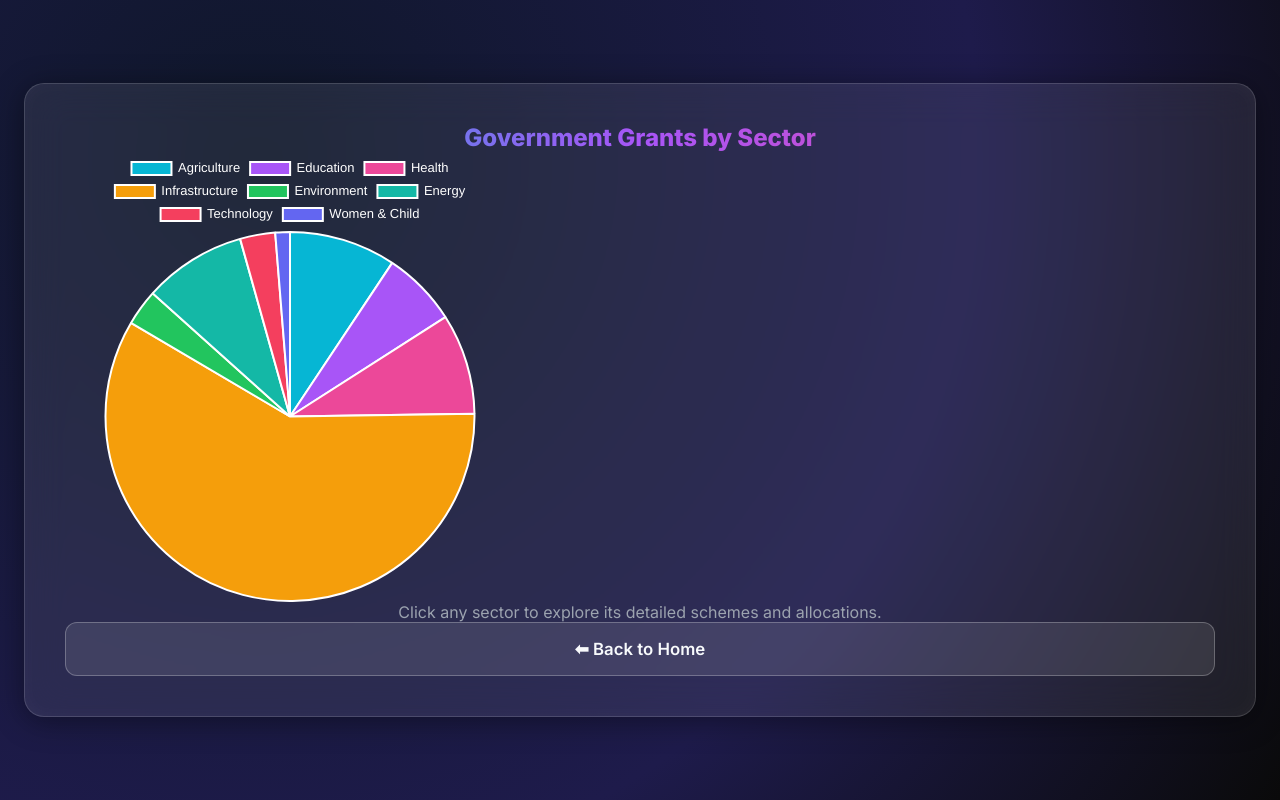
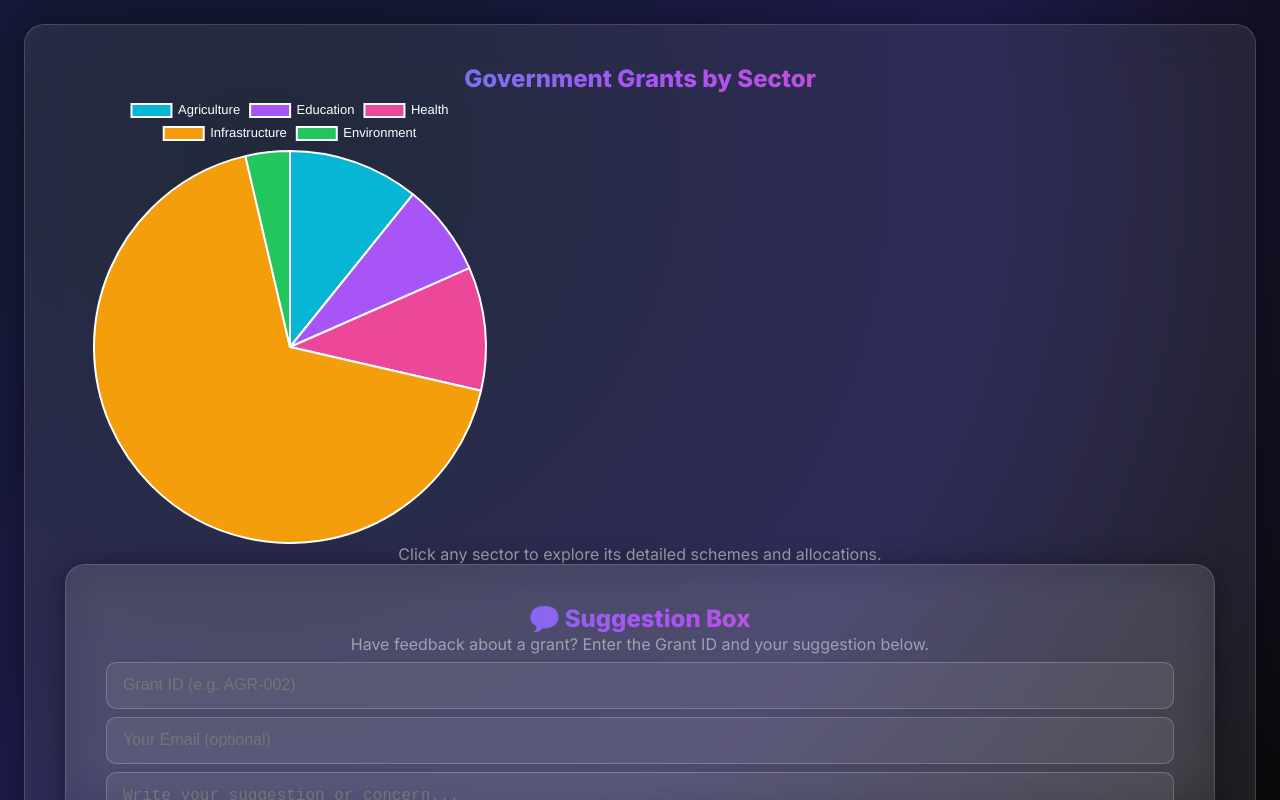
Before and after one commit to mamothai/grant-tracker-frontend, a React (Vite) app: page /chart in a window 1280 px wide. Built offline with nearby package versions, Linux system fonts and the light colour scheme.

Commit message:
✅ Added working EmailJS Suggestion Box for Grant Dashboard

```diff
--- a/src/components/GrantSectorChart.jsx
+++ b/src/components/GrantSectorChart.jsx
@@ -2,79 +2,57 @@ import React, { useEffect, useState } from "react";
 import { Pie } from "react-chartjs-2";
 import { Chart as ChartJS, ArcElement, Tooltip, Legend } from "chart.js";
 import { useNavigate, Link } from "react-router-dom";
+import emailjs from "emailjs-com";
 
 ChartJS.register(ArcElement, Tooltip, Legend);
 
 const GrantSectorChart = () => {
   const navigate = useNavigate();
   const [grants, setGrants] = useState([]);
+  const [grantId, setGrantId] = useState("");
+  const [email, setEmail] = useState("");
+  const [message, setMessage] = useState("");
+  const [status, setStatus] = useState("");
 
-  // ✅ 50 realistic Indian schemes (2023–2025)
+  // ✅ Preloaded 50+ government grants
   const sampleGrants = [
-    // --- Agriculture ---
     { id: "AGR-001", title: "PM Kisan Samman Nidhi", field: "Agriculture", amount: 60000 * 10000000, creator: "Ministry of Agriculture", description: "Provides ₹6,000 annual income support to farmers." },
     { id: "AGR-002", title: "Soil Health Card Scheme", field: "Agriculture", amount: 2500 * 10000000, creator: "Ministry of Agriculture", description: "Ensures better soil productivity through testing and awareness." },
     { id: "AGR-003", title: "Agriculture Infrastructure Fund", field: "Agriculture", amount: 33000 * 10000000, creator: "Department of Agriculture", description: "Funds post-harvest infrastructure projects across India." },
     { id: "AGR-004", title: "Pradhan Mantri Fasal Bima Yojana", field: "Agriculture", amount: 12000 * 10000000, creator: "Ministry of Agriculture", description: "Crop insurance scheme for farmers across India." },
     { id: "AGR-005", title: "National Food Security Mission", field: "Agriculture", amount: 5000 * 10000000, creator: "Dept. of Agriculture", description: "Enhances production of rice, wheat, pulses, and coarse cereals." },
 
-    // --- Education ---
     { id: "EDU-001", title: "National Education Mission", field: "Education", amount: 38965 * 10000000, creator: "Ministry of Education", description: "Promotes inclusive and equitable quality education." },
     { id: "EDU-002", title: "PM eVIDYA", field: "Education", amount: 1800 * 10000000, creator: "Ministry of Education", description: "Digital education initiative to promote e-learning." },
     { id: "EDU-003", title: "Samagra Shiksha", field: "Education", amount: 37383 * 10000000, creator: "Ministry of Education", description: "School education program integrating SSA, RMSA, and TE." },
     { id: "EDU-004", title: "National Means-cum-Merit Scholarship", field: "Education", amount: 750 * 10000000, creator: "Ministry of HRD", description: "Scholarship scheme for meritorious students from weaker sections." },
     { id: "EDU-005", title: "IndiaAI FutureSkills Initiative", field: "Education", amount: 500 * 10000000, creator: "Ministry of Electronics and IT", description: "Trains 1M teachers in AI across India." },
 
-    // --- Health ---
     { id: "HLT-001", title: "Ayushman Bharat (PM-JAY)", field: "Health", amount: 64000 * 10000000, creator: "Ministry of Health", description: "Provides health coverage up to ₹5 lakh per family per year." },
     { id: "HLT-002", title: "National Health Mission", field: "Health", amount: 37000 * 10000000, creator: "Ministry of Health", description: "Improves health systems and outcomes across India." },
     { id: "HLT-003", title: "PM Ayushman Bharat Digital Mission", field: "Health", amount: 1400 * 10000000, creator: "Ministry of Health", description: "Creates a digital health ecosystem for all citizens." },
     { id: "HLT-004", title: "Janani Suraksha Yojana", field: "Health", amount: 3000 * 10000000, creator: "Ministry of Health", description: "Promotes institutional deliveries to reduce maternal mortality." },
     { id: "HLT-005", title: "Mission Indradhanush", field: "Health", amount: 800 * 10000000, creator: "Ministry of Health", description: "Universal immunization of children under two years of age." },
 
-    // --- Infrastructure ---
     { id: "INF-001", title: "Smart Cities Mission", field: "Infrastructure", amount: 48000 * 10000000, creator: "Ministry of Housing and Urban Affairs", description: "Develops 100 smart cities with modern infrastructure." },
     { id: "INF-002", title: "Bharatmala Pariyojana", field: "Infrastructure", amount: 531000 * 10000000, creator: "Ministry of Road Transport", description: "Improves road connectivity and logistics efficiency." },
     { id: "INF-003", title: "PM Gati Shakti", field: "Infrastructure", amount: 20000 * 10000000, creator: "NITI Aayog", description: "National master plan for multi-modal connectivity." },
     { id: "INF-004", title: "AMRUT 2.0", field: "Infrastructure", amount: 27600 * 10000000, creator: "Ministry of Urban Affairs", description: "Focuses on water supply and sewage systems." },
     { id: "INF-005", title: "Pradhan Mantri Awas Yojana (Urban)", field: "Infrastructure", amount: 80000 * 10000000, creator: "Ministry of Housing", description: "Affordable housing for all urban citizens by 2025." },
 
-    // --- Environment ---
     { id: "ENV-001", title: "National Clean Air Programme", field: "Environment", amount: 472 * 10000000, creator: "Ministry of Environment", description: "Aims to reduce air pollution by 20–30% in cities by 2025." },
     { id: "ENV-002", title: "Green India Mission", field: "Environment", amount: 3000 * 10000000, creator: "Ministry of Environment", description: "Increases forest cover and ecosystem restoration." },
     { id: "ENV-003", title: "Namami Gange", field: "Environment", amount: 20000 * 10000000, creator: "Ministry of Jal Shakti", description: "Clean and rejuvenate River Ganga and its tributaries." },
     { id: "ENV-004", title: "Swachh Bharat Mission", field: "Environment", amount: 14100 * 10000000, creator: "Ministry of Urban Affairs", description: "Promotes cleanliness and waste management." },
     { id: "ENV-005", title: "National Mission on Himalayan Studies", field: "Environment", amount: 500 * 10000000, creator: "MoEFCC", description: "Supports research on Himalayan ecosystem and communities." },
-
-    // --- Energy ---
-    { id: "ENG-001", title: "PM Kusum Yojana", field: "Energy", amount: 34000 * 10000000, creator: "Ministry of Power", description: "Solar power initiative for farmers." },
-    { id: "ENG-002", title: "National Hydrogen Mission", field: "Energy", amount: 20000 * 10000000, creator: "Ministry of New and Renewable Energy", description: "Accelerates green hydrogen production." },
-    { id: "ENG-003", title: "Integrated Power Development Scheme", field: "Energy", amount: 32000 * 10000000, creator: "Ministry of Power", description: "Improves power distribution infrastructure." },
-    { id: "ENG-004", title: "Ujjwal DISCOM Assurance Yojana (UDAY)", field: "Energy", amount: 15000 * 10000000, creator: "Ministry of Power", description: "Improves financial efficiency of DISCOMs." },
-    { id: "ENG-005", title: "PM Surya Ghar Muft Bijli Yojana", field: "Energy", amount: 7500 * 10000000, creator: "PMO India", description: "Provides rooftop solar panels for free electricity." },
-
-    // --- Technology ---
-    { id: "TEC-001", title: "Digital India Programme", field: "Technology", amount: 25000 * 10000000, creator: "Ministry of Electronics and IT", description: "Transforms India into a digitally empowered society." },
-    { id: "TEC-002", title: "Startup India Seed Fund", field: "Technology", amount: 945 * 10000000, creator: "DPIIT", description: "Provides capital support to early-stage startups." },
-    { id: "TEC-003", title: "National AI Mission", field: "Technology", amount: 10000 * 10000000, creator: "NITI Aayog", description: "Promotes research and deployment of AI applications." },
-    { id: "TEC-004", title: "MeitY FutureSkills PRIME", field: "Technology", amount: 400 * 10000000, creator: "Ministry of IT", description: "Online skilling platform for emerging tech roles." },
-    { id: "TEC-005", title: "Atal Innovation Mission", field: "Technology", amount: 700 * 10000000, creator: "NITI Aayog", description: "Encourages innovation and entrepreneurship across schools and MSMEs." },
-
-    // --- Women & Child ---
-    { id: "WOM-001", title: "Beti Bachao Beti Padhao", field: "Women & Child", amount: 1500 * 10000000, creator: "Ministry of WCD", description: "Promotes gender equality and girl child education." },
-    { id: "WOM-002", title: "Pradhan Mantri Matru Vandana Yojana", field: "Women & Child", amount: 1200 * 10000000, creator: "Ministry of WCD", description: "Provides financial assistance to pregnant women." },
-    { id: "WOM-003", title: "Poshan Abhiyaan", field: "Women & Child", amount: 9000 * 10000000, creator: "Ministry of WCD", description: "Improves nutritional outcomes for children and women." },
-    { id: "WOM-004", title: "One Stop Centre Scheme", field: "Women & Child", amount: 700 * 10000000, creator: "Ministry of WCD", description: "Support for women affected by violence." },
-    { id: "WOM-005", title: "Mission Shakti", field: "Women & Child", amount: 3000 * 10000000, creator: "Ministry of WCD", description: "Umbrella scheme for safety and empowerment of women." },
   ];
 
-  // ✅ Load everything
   useEffect(() => {
     const local = JSON.parse(localStorage.getItem("grants") || "[]");
     setGrants([...sampleGrants, ...local]);
   }, []);
 
-  // ✅ Prepare sectors & totals
+  // Pie chart
   const sectors = [...new Set(grants.map((g) => g.field))];
   const totals = sectors.map((s) =>
     grants.filter((g) => g.field === s).reduce((sum, g) => sum + g.amount, 0)
@@ -116,6 +94,37 @@ const GrantSectorChart = () => {
     maintainAspectRatio: false,
   };
 
+  // ✅ Suggestion form using your EmailJS details
+  const sendSuggestion = (e) => {
+    e.preventDefault();
+
+    if (!grantId || !message) {
+      alert("Please enter a valid Grant ID and message.");
+      return;
+    }
+
+    const templateParams = {
+      grant_id: grantId,
+      user_email: email || "Not provided",
+      message,
+      time: new Date().toLocaleString(),
+    };
+
+    emailjs
+      .send("service_z7kypm9", "template_cpg9vb8", templateParams, "xuzHvsNOhfNKPlhfy")
+      .then(
+        () => {
+          setStatus("✅ Suggestion sent successfully!");
+          setGrantId("");
+          setEmail("");
+          setMessage("");
+        },
+        () => {
+          setStatus("❌ Failed to send. Try again later.");
+        }
+      );
+  };
+
   return (
     <div className="flex-center">
       <div className="glass max-w-6xl w-full text-center p-8">
@@ -133,7 +142,46 @@ const GrantSectorChart = () => {
           Click any sector to explore its detailed schemes and allocations.
         </p>
 
-        <Link to="/" className="btn-glass inline-block mt-4">
+        {/* ✅ Suggestion Box */}
+        <div className="glass max-w-xl mx-auto mt-12 p-8 text-center">
+          <h2 className="text-gradient text-2xl font-bold mb-4">
+            💬 Suggestion Box
+          </h2>
+          <p className="text-gray mb-6">
+            Have feedback about a grant? Enter the Grant ID and your suggestion below.
+          </p>
+
+          <form onSubmit={sendSuggestion}>
+            <input
+              type="text"
+              placeholder="Grant ID (e.g. AGR-002)"
+              value={grantId}
+              onChange={(e) => setGrantId(e.target.value)}
+              className="w-full p-3 mb-4 rounded border-none outline-none text-black"
+            />
+            <input
+              type="email"
+              placeholder="Your Email (optional)"
+              value={email}
+              onChange={(e) => setEmail(e.target.value)}
+              className="w-full p-3 mb-4 rounded border-none outline-none text-black"
+            />
+            <textarea
+              placeholder="Write your suggestion or concern..."
+              value={message}
+              onChange={(e) => setMessage(e.target.value)}
+              rows="5"
+              className="w-full p-3 mb-4 rounded border-none outline-none text-black"
+            />
+            <button type="submit" className="btn-primary w-full">
+              Send Suggestion
+            </button>
+          </form>
+
+          {status && <p className="text-sm mt-4">{status}</p>}
+        </div>
+
+        <Link to="/" className="btn-glass inline-block mt-8">
           ⬅ Back to Home
         </Link>
       </div>
```
